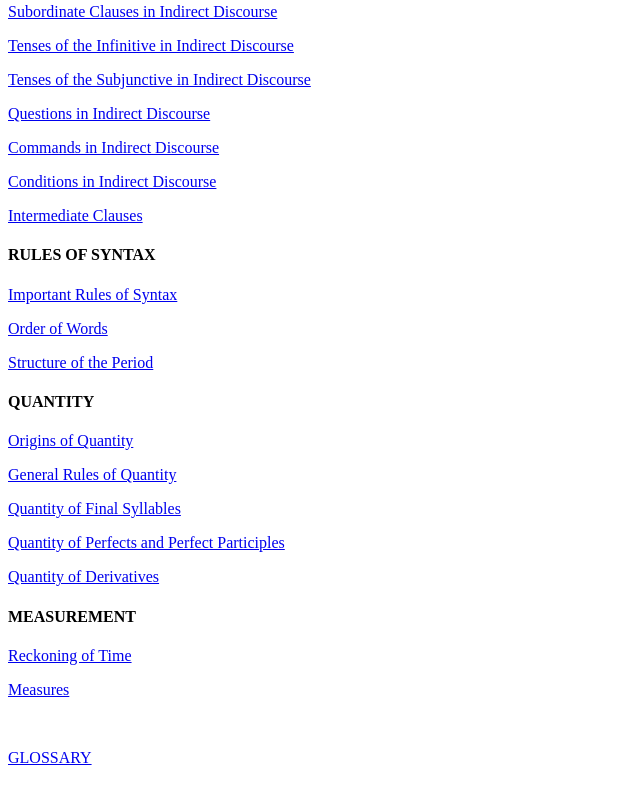
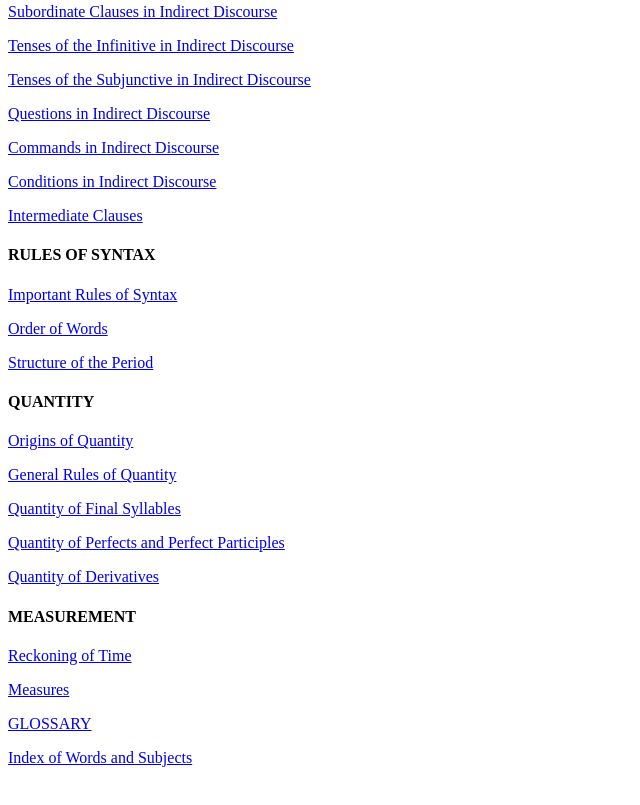
Before and after one commit to alpheios-project/grammar-allen-greenough, a website: page index.htm in a window 1280 px wide. Shown: the part 9466-10271 px from the top of the page, without its empty margins (0-640 px from the left). Drawn offline with Linux system fonts and the light colour scheme.

Commit message:
Update index.htm

```diff
--- a/index.htm
+++ b/index.htm
@@ -836,9 +836,11 @@
     <p>
       <a href="measurement.htm#sect2">Measures</a>
     </p>
-    <p>&nbsp;</p>
-    <p>
+      <p>
       <a href="glossary.htm">GLOSSARY</a>
+    </p>
+       <p>
+      <a href="fullindex.htm">Index of Words and Subjects</a>
     </p>
     <p>&nbsp;</p>
   </div>
```
